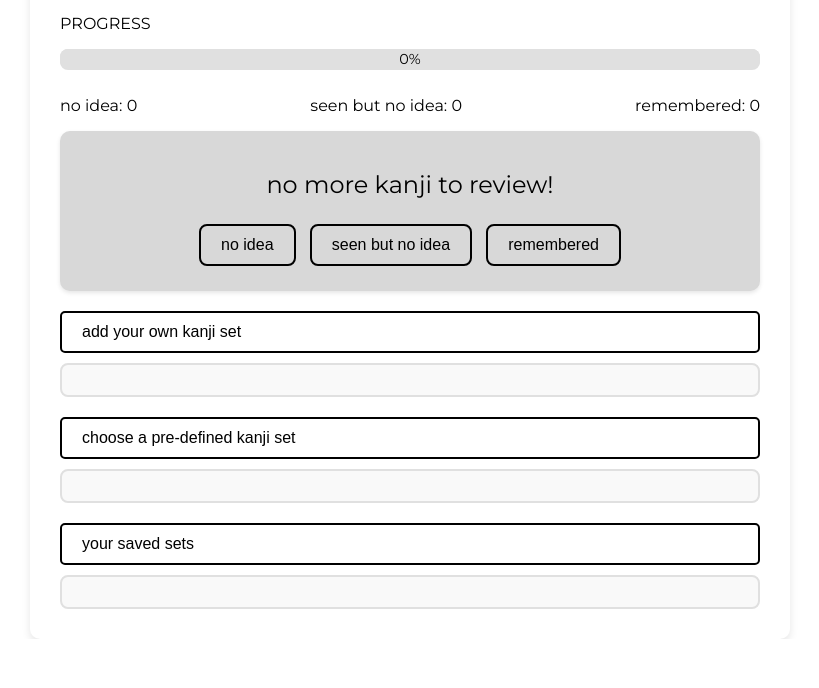
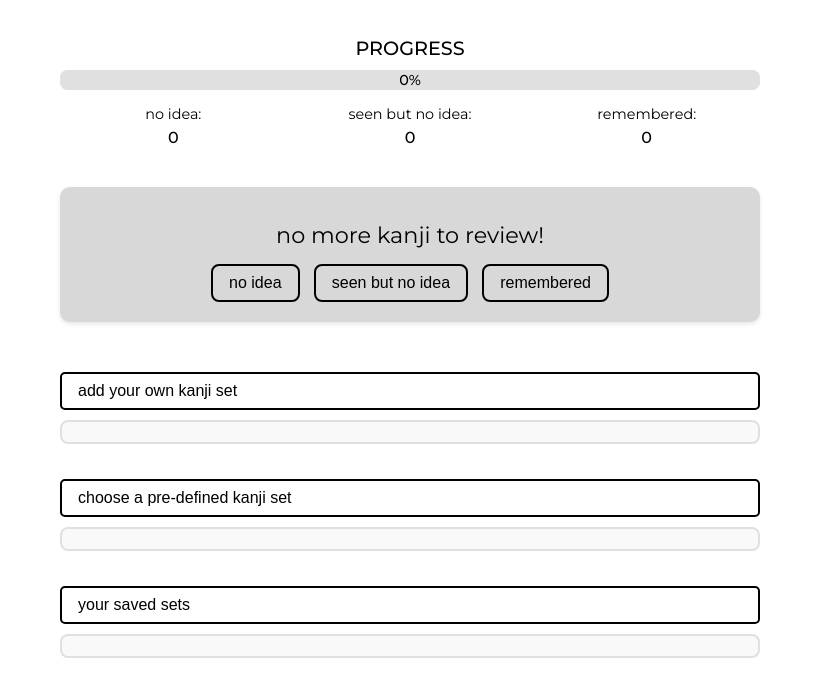
Before and after one commit to ntninh00/kanji-flashcard, a plain HTML site: page index.html in a window 1280 px wide. Shown: the part 231-919 px from the top of the page, without its empty margins (230-1049 px from the left). Before the commit the page ends 870 px from the top, so only its background shows below. Drawn offline with Linux system fonts and the light colour scheme.

Commit message:
ui edits

```diff
--- a/index.html
+++ b/index.html
@@ -8,7 +8,6 @@
     <link href="https://fonts.googleapis.com/css2?family=Montserrat:wght@300;400;500;700&display=swap" rel="stylesheet">
 </head>
 <body>
-    <div class="container">
     <!-- Dark Mode Toggle -->
     <div class="dark-mode-toggle">
         <label for="dark-mode">Dark Mode</label>
@@ -90,7 +89,7 @@
             </div>
         </div>
     </div>
-    </div>
+
     <script src="script.js"></script>
 </body>
 </html>
--- a/styles.css
+++ b/styles.css
@@ -9,25 +9,26 @@ body {
     flex-direction: column;
     align-items: center;
     justify-content: flex-start;
-    gap: 30px;
-    padding-top: 50px;
+    gap: 20px; /* Reduced gap */
+    padding: 30px 20px; /* Reduced padding */
     transition: background-color 0.3s ease, color 0.3s ease;
     text-transform: lowercase;
 }
 
 h1 {
-    font-size: 2.5rem;
+    font-size: 2.2rem; /* Slightly smaller */
     font-weight: 500;
     color: #000000;
-    margin-bottom: 20px;
+    margin-bottom: 15px; /* Reduced margin */
     text-align: center;
     text-transform: uppercase;
 }
 
 h2 {
-    font-size: 1.5rem;
+    font-size: 1.4rem; /* Slightly smaller */
     font-weight: 400;
     color: #000000;
+    margin-bottom: 10px; /* Reduced margin */
     text-transform: lowercase;
 }
 
@@ -35,26 +36,19 @@ h3 {
     font-size: 1rem;
     font-weight: 400;
     color: #000000;
+    margin-bottom: 10px; /* Reduced margin */
     text-transform: uppercase;
 }
 
-.container {
+#kanji-display {
+    margin-bottom: 15px; /* Reduced margin */
     width: 100%;
     max-width: 700px;
-    background-color: #ffffff;
-    padding: 30px;
-    border-radius: 10px;
-    box-shadow: 0 4px 8px rgba(0, 0, 0, 0.1);
-    transition: box-shadow 0.3s ease, background-color 0.3s ease;
-}
-
-#kanji-display {
-    margin-bottom: 20px;
 }
 
 .kanji-card {
     background-color: #d8d8d8;
-    padding: 20px;
+    padding: 15px; /* Reduced padding */
     border-radius: 10px;
     box-shadow: 0 2px 4px rgba(0, 0, 0, 0.1);
     text-align: center;
@@ -62,7 +56,7 @@ h3 {
 
 #options button {
     margin: 5px;
-    padding: 10px 20px;
+    padding: 8px 16px; /* Slightly smaller padding */
     cursor: pointer;
     background-color: transparent;
     border: 2px solid #000000;
@@ -80,12 +74,13 @@ h3 {
 }
 
 #reading-meaning {
-    margin-top: 20px;
+    margin-top: 15px; /* Reduced margin */
 }
 
 #reading-meaning p {
-    font-size: 1.1rem;
+    font-size: 1rem; /* Slightly smaller */
     color: #000000;
+    margin: 8px 0; /* Reduced margin */
 }
 
 #next {
@@ -94,7 +89,7 @@ h3 {
     color: #000000;
     border: 2px solid #000000;
     border-radius: 50px;
-    padding: 10px 20px;
+    padding: 8px 16px; /* Slightly smaller padding */
     font-size: 1rem;
     cursor: pointer;
     transition: background-color 0.3s ease, color 0.3s ease, transform 0.2s ease;
@@ -108,15 +103,16 @@ h3 {
 }
 
 .spoiler {
-    margin-top: 20px;
+    margin-top: 15px; /* Reduced margin */
     width: 100%;
+    max-width: 700px;
 }
 
 .spoiler-button {
     background-color: transparent;
     color: #000000;
     font-size: 1rem;
-    padding: 10px 20px;
+    padding: 8px 16px; /* Slightly smaller padding */
     border: 2px solid #000000;
     border-radius: 5px;
     cursor: pointer;
@@ -136,9 +132,9 @@ h3 {
     max-height: 0;
     overflow: hidden;
     transition: max-height 0.5s ease-out;
-    margin-top: 10px;
+    margin-top: 10px; /* Reduced margin */
     background-color: #f9f9f9;
-    padding: 15px;
+    padding: 10px; /* Reduced padding */
     border-radius: 8px;
     border: 2px solid #e0e0e0;
 }
@@ -148,7 +144,8 @@ h3 {
 }
 
 #custom-kanji-set, #predefined-kanji-sets, #saved-sets {
-    margin-top: 20px;
+    margin-top: 15px; /* Reduced margin */
+    width: 100%;
 }
 
 /* Fix for input and textarea width */
@@ -156,8 +153,8 @@ h3 {
 #custom-kanji-set textarea,
 #predefined-kanji-sets select {
     width: calc(100% - 20px); /* Adjust for padding */
-    padding: 10px;
-    margin-bottom: 10px;
+    padding: 8px; /* Slightly smaller padding */
+    margin-bottom: 10px; /* Reduced margin */
     border-radius: 8px;
     border: 2px solid #000000;
     background-color: transparent;
@@ -169,7 +166,7 @@ h3 {
 
 #custom-kanji-set textarea {
     resize: vertical; /* Allow vertical resizing */
-    min-height: 100px; /* Minimum height */
+    min-height: 80px; /* Slightly smaller minimum height */
 }
 
 #custom-kanji-set input[type="text"]:focus,
@@ -203,12 +200,12 @@ h3 {
 /* Improved Button Styling */
 #submit-predefined, #submit-custom {
     width: 100%;
-    margin-top: 10px;
+    margin-top: 10px; /* Reduced margin */
     background-color: transparent;
     color: #000000;
     border: 2px solid #000000;
     border-radius: 8px;
-    padding: 10px 20px;
+    padding: 8px 16px; /* Slightly smaller padding */
     font-size: 1rem;
     cursor: pointer;
     transition: background-color 0.3s ease, color 0.3s ease, transform 0.2s ease;
@@ -221,18 +218,33 @@ h3 {
     transform: translateY(-2px);
 }
 
-/* Old Progress Bar */
+/* Progress Section */
+#progress {
+    width: 100%;
+    max-width: 700px;
+    margin-bottom: 20px; /* Reduced margin */
+}
+
+#progress h3 {
+    font-size: 1.2rem;
+    font-weight: 500;
+    margin-bottom: 10px; /* Reduced margin */
+    text-align: center;
+    text-transform: uppercase;
+}
+
 .progress-bar-container {
     width: 100%;
     background-color: #e0e0e0;
     border-radius: 8px;
-    margin-bottom: 10px;
+    margin-bottom: 15px; /* Reduced margin */
     position: relative;
+    height: 20px; /* Slightly shorter progress bar */
 }
 
 #progress-bar {
     width: 100%;
-    height: 20px;
+    height: 100%;
     border-radius: 8px;
     appearance: none;
 }
@@ -259,22 +271,34 @@ h3 {
     transform: translate(-50%, -50%);
     font-size: 0.9rem;
     color: #000000;
+    font-weight: 500;
 }
 
 .progress-stats {
     display: flex;
     justify-content: space-between;
-    margin-top: 10px;
+    margin-top: 10px; /* Reduced margin */
+    gap: 10px; /* Add space between stats */
+}
+
+.progress-stats p {
+    margin: 0;
+    font-size: 0.9rem;
+    color: #000000;
+    text-align: center;
+    flex: 1; /* Ensure equal spacing */
+}
+
+.progress-stats span {
+    font-weight: 500;
+    display: block;
+    margin-top: 5px;
+    font-size: 1rem;
 }
 
 /* Dark Mode */
 body.dark-mode {
-    background-color: #1e1e1e;
-    color: #ffffff;
-}
-
-body.dark-mode .container {
-    background-color: #2e2e2e;
+    background-color: #0e0e0e;
     color: #ffffff;
 }
 
@@ -286,7 +310,10 @@ body.dark-mode #saved-sets-list li {
     color: #ffffff;
     text-transform: uppercase;
 }
-
+body.dark-mode h2 {
+    color: #ffffff;
+    text-transform: lowercase; /* Add this line */
+}
 body.dark-mode #options button,
 body.dark-mode #next,
 body.dark-mode .spoiler-button,
@@ -337,3 +364,35 @@ body.dark-mode #progress-bar::-webkit-progress-value {
 body.dark-mode #progress-text {
     color: #ffffff;
 }
+body.dark-mode .spoiler-content {
+    background-color: #3c3c3c;
+    border-color: #555555;
+}
+
+body.dark-mode #progress h3 {
+    color: #ffffff;
+}
+
+body.dark-mode .progress-bar-container {
+    background-color: #333333;
+}
+
+body.dark-mode #progress-bar::-webkit-progress-bar {
+    background-color: #333333;
+}
+
+body.dark-mode #progress-bar::-webkit-progress-value {
+    background-color: #4caf50;
+}
+
+body.dark-mode #progress-text {
+    color: #ffffff;
+}
+
+body.dark-mode .progress-stats p {
+    color: #ffffff;
+}
+
+body.dark-mode .progress-stats span {
+    color: #ffffff;
+}
```
Lines whose indentation alone changed are shown as unchanged.
